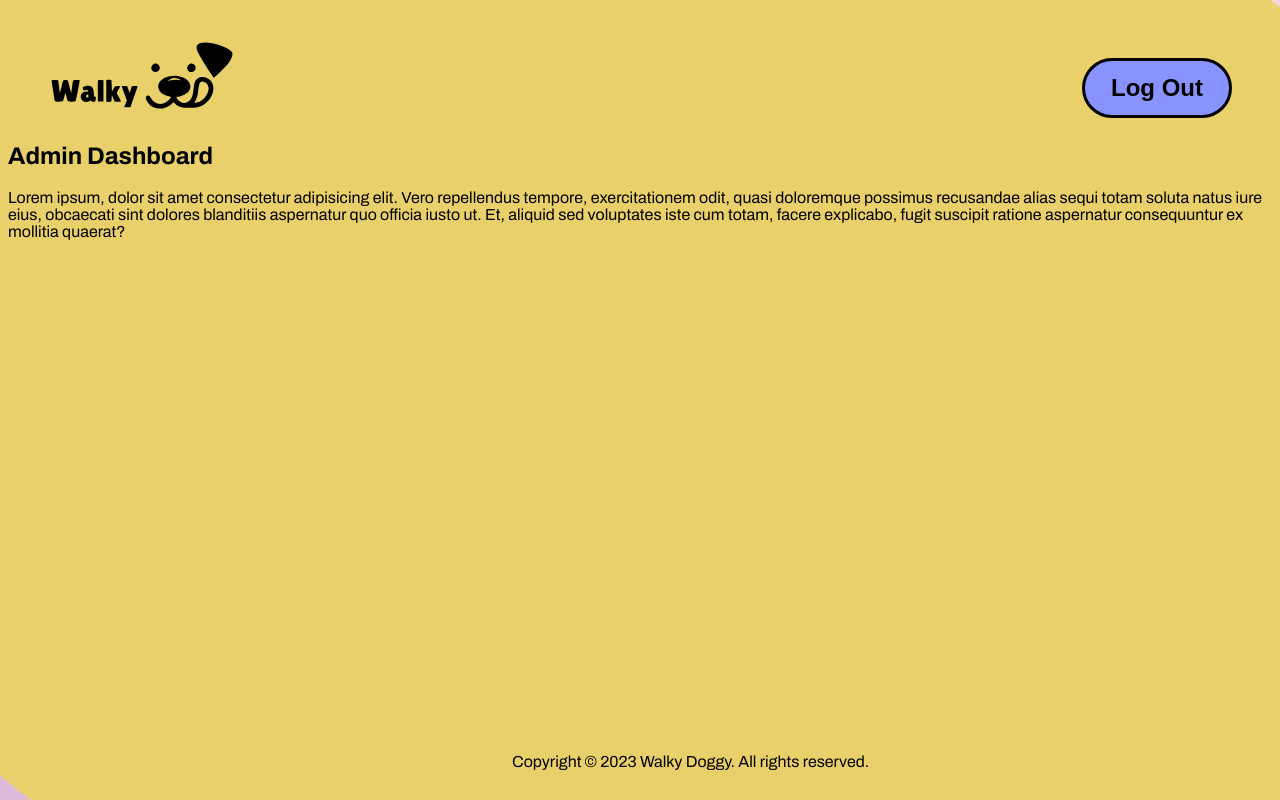
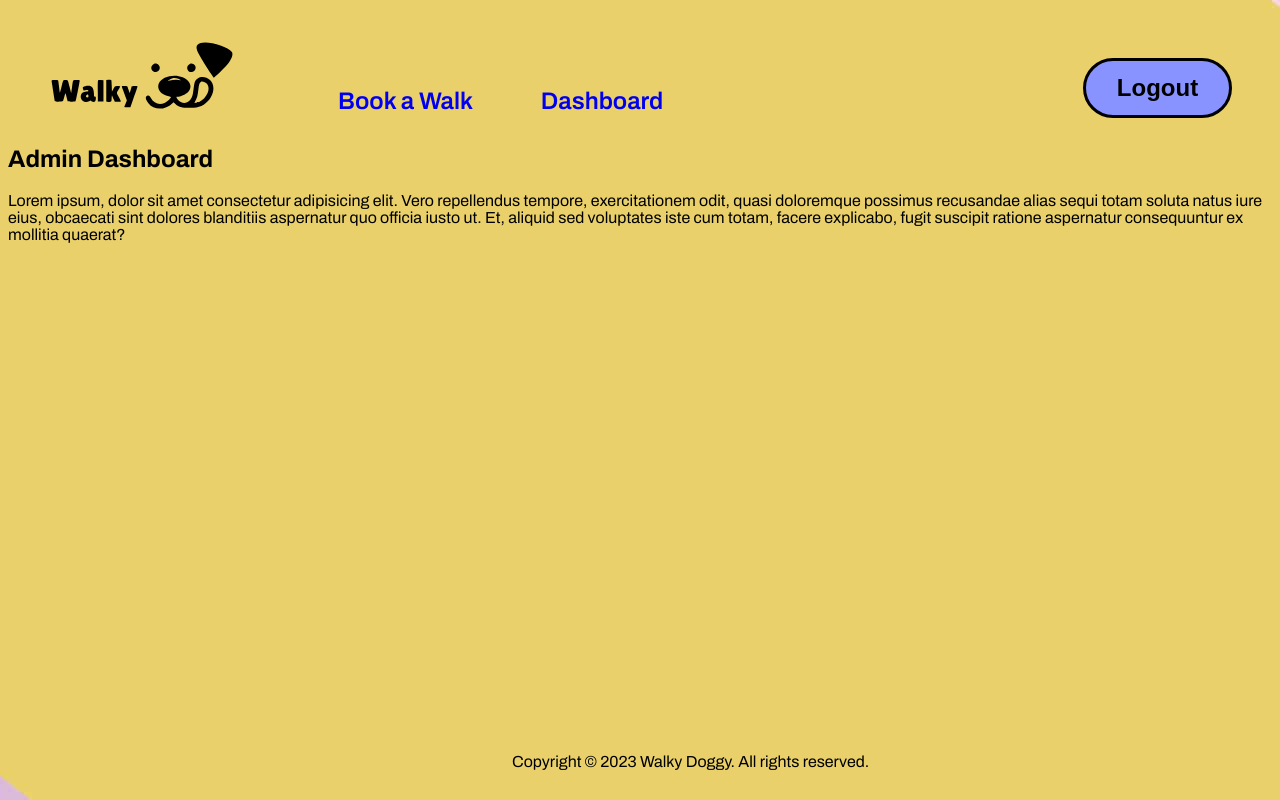
Before and after one commit to yiyingko/walky-doggy2, a Next.js app: page /admin in a window 1280 px wide. Built offline with nearby package versions, Linux system fonts and the light colour scheme.

Commit message:
replace logout btn in nav bar

```diff
--- a/app/components/Navbar-admin.jsx
+++ b/app/components/Navbar-admin.jsx
@@ -1,9 +1,12 @@
 import Image from 'next/image';
 import Logo from '../components/logo.svg';
+import LogoutButton from './LogoutButton';
+import Link from 'next/link';
 
-export default function Navbar() {
+export default function Navbar({ user }) {
   return (
     <nav>
+      <Link href="/admin">
         <Image
           className="logo"
           src={Logo}
@@ -12,7 +15,27 @@ export default function Navbar() {
           height={100}
           quality={100}
         />
-      <button className="nav-btn">Log Out</button>
+      </Link>
+      <div className="nav-links">
+        <div className="nav-link">
+          <Link
+            className="link-text"
+            href="/admin/form"
+            // style={{ textDecoration: 'none' }}
+          >
+            Book a Walk
+          </Link>
+        </div>
+        <div className="nav-link">
+          <Link className="link-text" href="/dashboard">
+            Dashboard
+          </Link>
+        </div>
+        <div className="nav-userdisplay">
+          {user && <span>Hello, {user.email}</span>}
+        </div>
+      </div>
+      <LogoutButton />
     </nav>
   );
 }
```
Lines whose indentation alone changed are shown as unchanged.
